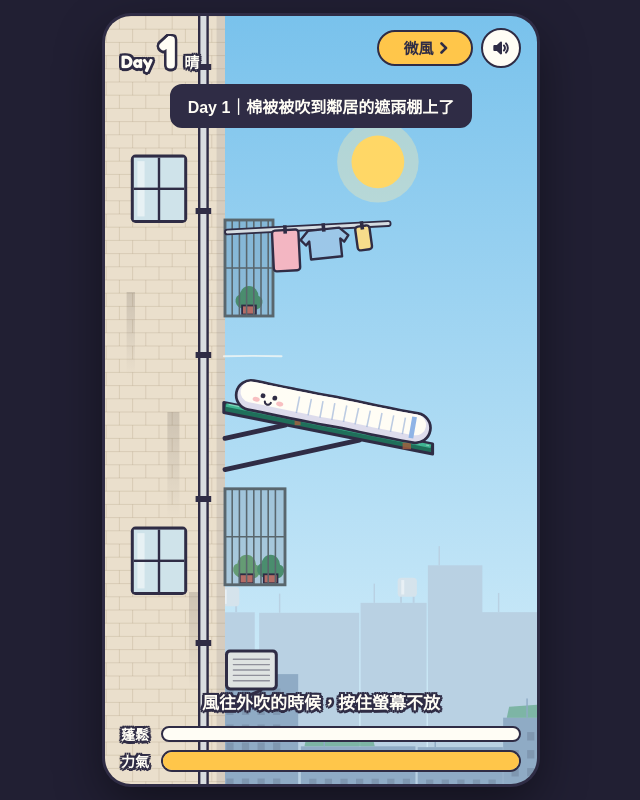
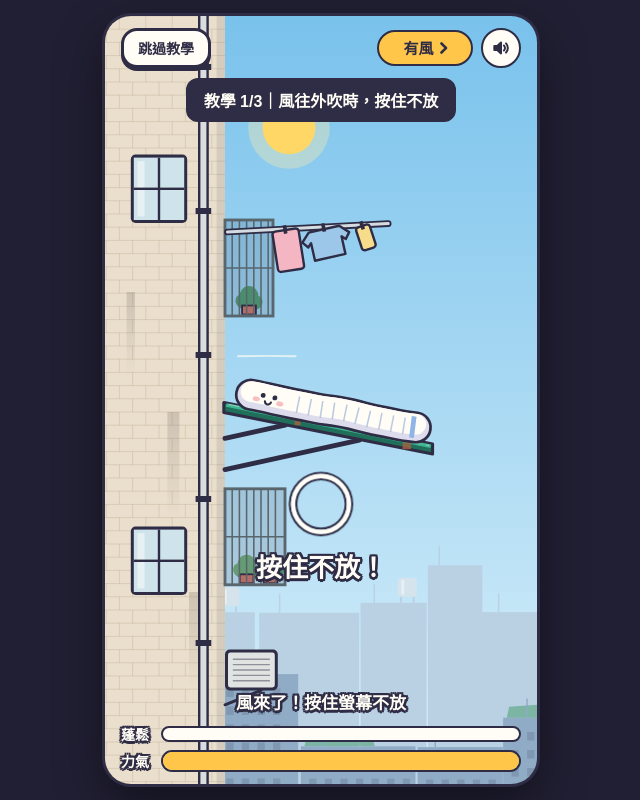
Before and after one commit to StevenChiang88/trash_game, a plain HTML site: page beibei/index.html in a window 1280 px wide. Both pictures are taken after a click on the button "開始曬被". Shown: the whole page, without its empty margins (319-959 px from the left). Drawn offline with Linux system fonts and the light colour scheme; a web font is replaced by a local one.

Commit message:
Teach the controls once up front and remember it in localStorage
First-time players now get a three-step tutorial before Day 1: hold
through a gust, tap back to the wall, shoo a pigeon. The blanket cannot
fall or run out of stamina during it. Finishing or skipping stores
bb.tut=1 so later runs start straight at Day 1; the title screen gets a
replay link. The mid-game hold prompt for the first few gusts is gone
(it still appears for tornadoes).

Co-Authored-By: Claude Fable 5.2 <noreply@anthropic.com>
Claude-Session: https://claude.ai/code/session_01KxDmhWxjQ4a2uP9nZWftUY

```diff
--- a/beibei/index.html
+++ b/beibei/index.html
@@ -111,6 +111,9 @@ body{background:var(--sky);color:var(--ink);font-family:var(--body);font-weight:
 .btn{pointer-events:auto;font:inherit;font-weight:900;font-size:20px;color:var(--quilt);background:var(--tin);border:3px solid var(--ink);border-radius:16px;padding:12px 30px;box-shadow:0 5px 0 var(--ink);cursor:pointer;transition:transform .06s,box-shadow .06s}
 .btn:active{transform:translateY(4px);box-shadow:0 1px 0 var(--ink)}
 .btn.ghost{background:var(--quilt);color:var(--ink);font-size:16px;padding:10px 20px}
+.link{pointer-events:auto;font:inherit;font-weight:900;font-size:14px;color:var(--quilt);text-shadow:var(--sticker);background:none;border:0;padding:6px 10px;text-decoration:underline;text-underline-offset:4px;cursor:pointer}
+.link:focus-visible{outline:3px solid var(--sun);outline-offset:2px}
+#skip{font-size:14px;padding:7px 14px;box-shadow:0 3px 0 var(--ink)}
 .best{font-weight:900;font-size:14px;color:var(--quilt);text-shadow:var(--sticker);min-height:1.4em}
 
 #over{justify-content:center;background:rgba(47,44,69,.45)}
@@ -140,7 +143,8 @@ body{background:var(--sky);color:var(--ink);font-family:var(--body);font-weight:
 
   <div class="hud" id="hud" hidden>
     <div class="top">
-      <div class="day"><span class="day-l">Day</span><span class="day-n" id="dayN">1</span><span class="wx" id="wx">晴</span></div>
+      <button class="btn ghost" id="skip" type="button" hidden>跳過教學</button>
+      <div class="day" id="dayBox"><span class="day-l">Day</span><span class="day-n" id="dayN">1</span><span class="wx" id="wx">晴</span></div>
       <div class="side">
         <div class="wind calm" id="wind"><span id="windT">無風</span><i id="windA"></i></div>
         <button class="icon-btn" id="mute" type="button" aria-label="聲音開關"></button>
@@ -171,6 +175,7 @@ body{background:var(--sky);color:var(--ink);font-family:var(--body);font-weight:
     </ul>
     <button class="btn" id="start" type="button">開始曬被</button>
     <div class="best" id="best"></div>
+    <button class="link" id="replay" type="button" hidden>重看教學</button>
   </div>
 
   <div class="screen" id="over" hidden>
@@ -216,7 +221,7 @@ const PIGEON_LOAD=.18,POOP_AT=1.8,DIRT_MAX=4,DIRT_COST=12;
 const ST_MAX=100,ST_DRAIN=18,ST_REGEN=15,ST_TAP=7,LOCK_T=1.1;
 
 class Sim{
-  constructor(seed){this.rng=rng32(seed);this.t=0;this.day=1;this.s=14;this.v=0;this.h=0;
+  constructor(seed,tut){this.tut=!!tut;this.tutStep=1;this.rng=rng32(seed);this.t=0;this.day=1;this.s=14;this.v=0;this.h=0;
     this.st=ST_MAX;this.lock=0;this.regenWait=0;this.tapCd=0;this.gripping=false;this.holdT=0;this.gripK=0;
     this.wet=0;this.slick=0;this.sun=0;this.soaked=false;this.wind=0;this.gust=null;this.gustWait=1.6;this.phi=this.rng()*TAU;
     this.quake=0;this.quakeAt=-1;this.quakeWarned=false;this.jolt=0;this.joltT=0;this.hadQuake=false;
@@ -248,6 +253,7 @@ class Sim{
     return this.v>15||this.quake>0||this.torPull>0||drive-lerp(MU_FREE,MU_RAIN,this.slick)*G*UX*on>40;}
   gustSpec(){
     const d=this.day,D=d/30,m=.76+.59*D,q=1+.25*Math.min(D,3);
+    if(this.tut)return this.tutStep===1?{a:200,b:215,g0:1.3,g1:1.7,h0:1.2,h1:1.4,right:1}:null;   // 教學：只在第一步吹風
     if(d===1)return{a:60,b:105,g0:2,g1:3,h0:.8,h1:1.4,right:.7};
     if(d===2)return{a:165,b:185,g0:2.2,g1:3,h0:.6,h1:.9,right:1};
     switch(this.weather){
@@ -261,7 +267,7 @@ class Sim{
   step(dt,inp){
     if(this.fallen)return;
     this.t+=dt;
-    const d=1+Math.floor(this.t/DAY_LEN);
+    const d=this.tut?1:1+Math.floor(this.t/DAY_LEN);
     if(d!==this.day){const q=this.hadQuake,tq=this.hadTor;this.hadQuake=this.hadTor=false;this.day=d;this.setupDay();this.events.push({type:'day',afterQuake:q,afterTor:tq});}
 
     // 風：背景風 + 一陣一陣的陣風（先預告再吹）
@@ -303,9 +309,9 @@ class Sim{
     const pg=this.pigeon;
     if(pg){pg.t+=dt;
       // 沒被趕走就會大便，一隻最多兩坨
-      if(pg.phase==='on'&&!inp.shoo&&pg.poops<2&&pg.t>=POOP_AT*(pg.poops+1)){pg.poops++;this.dirt=Math.min(DIRT_MAX,this.dirt+1);this.events.push({type:'poop'});}
+      if(pg.phase==='on'&&!this.tut&&!inp.shoo&&pg.poops<2&&pg.t>=POOP_AT*(pg.poops+1)){pg.poops++;this.dirt=Math.min(DIRT_MAX,this.dirt+1);this.events.push({type:'poop'});}
       if(pg.phase==='in'&&pg.t>=.8){pg.phase='on';pg.t=0;}
-      else if(pg.phase==='on'&&(pg.t>=5||inp.shoo)){if(inp.shoo)this.events.push({type:'shoo'});pg.phase='out';pg.t=0;}
+      else if(pg.phase==='on'&&((pg.t>=5&&!this.tut)||inp.shoo)){if(inp.shoo)this.events.push({type:'shoo'});pg.phase='out';pg.t=0;}
       else if(pg.phase==='out'&&pg.t>=.8)this.pigeon=null;}
 
     // 力氣：按住抓緊會耗力，連點往內爬也耗力
@@ -317,6 +323,7 @@ class Sim{
     else{this.lock=Math.max(0,this.lock-dt);
       if(this.regenWait>0)this.regenWait-=dt;else if(!(pg&&pg.phase==='on'))this.st=Math.min(this.stMax,this.st+ST_REGEN*(this.wet<.05?1.2:1)*dt);}
     if(this.st>this.stMax)this.st=this.stMax;
+    if(this.tut&&this.st<35)this.st=35;              // 教學裡不會沒力
     if(inp.tap&&this.lock<=0&&this.st>=ST_TAP&&this.tapCd<=0){
       this.tapCd=.1;this.regenWait=.25;
       const f=this.torPull>.2?0:clamp(1-(this.wind-60)/100,0,1);        // 風往外吹時爬不動
@@ -340,7 +347,8 @@ class Sim{
     else{const nv=this.v+(drive-Math.sign(this.v)*fmax)*dt;this.v=(nv*this.v<0&&Math.abs(drive)<=fmax)?0:nv;}
     this.s+=this.v*dt;
     if(this.s<0){this.s=0;if(this.v<0)this.v=0;}
-    if(h>=H_FALL){this.fallen=true;this.cause=this.torPull>.3?'tornado':'fall';this.events.push({type:'fall'});}
+    if(this.tut){if(h>.36){this.s=8;this.v=0;this.events.push({type:'tutReset'});}}   // 教學裡不會掉，滑太遠就放回牆邊
+    else if(h>=H_FALL){this.fallen=true;this.cause=this.torPull>.3?'tornado':'fall';this.events.push({type:'fall'});}
   }
 }
 const SIN_=UY;
@@ -492,7 +500,8 @@ function skyAt(p,storm){let i=0;while(i<SKY.length-2&&p>SKY[i+1][0])i++;const a=
 let sim=new Sim(1),cloth=new Cloth(),mode='title',time=0,windVis=0,stormVis=0,rainVis=0,shake=0,flash=0,fallT=0,runDay=1,torX=500,torA=0;
 const inp={grip:false,tap:false,shoo:false},pointers=new Map();let keyDown=false,keyT=0;
 let best=parseInt(store.get('bb.best')||'0',10)||0,everGrip=false,everCrawl=false,crawls=0;
-let holds=store.get('bb.learned')==='1'?3:0,holdAcc=0,gustRef=null,tapWarnT=0,cueOn=false,cueHeld=null,holdPt=null;
+let tutDone=store.get('bb.tut')==='1'||store.get('bb.learned')==='1',tutT=0,tutMsgT=0,tutSlide=null;   // 教學只在第一次玩時出現，學過就記在 localStorage
+let holdAcc=0,gustRef=null,tapWarnT=0,cueOn=false,cueHeld=null,holdPt=null;
 const clouds=[],streaks=[],drops=[],leaves=[],feathers=[],drips=[],steam=[],sparks=[],stains=[];let poopedToday=false;
 {const r=rng32(5);for(let i=0;i<7;i++)clouds.push({x:-500+r()*1400,y:40+r()*250,s:.7+r()*.9,v:.5+r()});
  for(let i=0;i<110;i++)drops.push({x:r()*1300-470,y:r()*900-130,l:9+r()*9});}
@@ -569,7 +578,7 @@ function drawBlanket(c){
   if(sim.gripping){c.strokeStyle='#fffdf5';c.lineWidth=2;c.lineCap='round';const hx=P[1].x,hy=P[1].y-R-7;c.beginPath();for(let k=-1;k<=1;k++){c.moveTo(hx+k*7,hy-2);c.lineTo(hx+k*10,hy-8);}c.stroke();}
 }
 const wetVis=()=>(mode==='title'||mode==='over')?0:sim.wet;
-const dayPhase=()=>mode==='title'?.3:(sim.t%DAY_LEN)/DAY_LEN;
+const dayPhase=()=>mode==='title'||sim.tut?.3:(sim.t%DAY_LEN)/DAY_LEN;
 const nightAmt=()=>{const p=dayPhase();return smooth(.66,.78,p)-smooth(.94,1,p);};
 
 function render(){
@@ -661,11 +670,17 @@ function hud(dt){
   el.stam.classList.toggle('low',sim.st<28&&sim.lock<=0);el.stam.classList.toggle('lock',sim.lock>0);el.stam.classList.toggle('held',!!(sim.pigeon&&sim.pigeon.phase==='on'));
   if(tapWarnT>0)tapWarnT=sim.gripping?0:tapWarnT-dt;
   const sliding=mode==='play'&&sim.v>20&&!sim.gripping;
-  const showCue=mode==='play'&&sim.lock<=0&&(torOn||(holds<3&&((!!gst&&gst.dir>0&&gst.str>=150)||sim.v>20)));
+  const showCue=mode==='play'&&sim.lock<=0&&(torOn||(sim.tut&&sim.tutStep===1&&!!gst&&gst.dir>0));
   if(showCue!==cueOn){cueOn=showCue;el.cue.hidden=!showCue;}
   if(showCue&&sim.gripping!==cueHeld){cueHeld=sim.gripping;el.cue.classList.toggle('held',cueHeld);el.cueT.textContent=cueHeld?'很好，撐住！':'按住不放！';}
   el.vig.style.opacity=mode==='play'?(clamp((sim.h-.22)/.35,0,1)*(.75+.25*Math.sin(time*9))).toFixed(2):'0';
-  if(mode==='play'){
+  if(tutMsgT>0)tutMsgT-=dt;
+  if(mode==='play'&&sim.tut){const S=sim.tutStep,blowing=!!gst&&gst.dir>0;
+    if(S===1)setHint(sim.gripping&&blowing?'很好，撐住！先不要放':tutMsgT>0?'滑出去了，再試一次：風來時按住不放':blowing?'風來了！按住螢幕不放':'等風來…右上角的風向會先閃');
+    else if(S===2)setHint(sim.gripping?'現在沒風，不用按住，連點就好':'連點螢幕，一下一下爬回牆邊');
+    else if(S===3)setHint('點鴿子，把牠趕走');
+    else setHint('');
+  }else if(mode==='play'){
     if(sim.lock>0)setHint('沒力了…');
     else if(torOn)setHint('龍捲風！只有按住不放才撐得住');
     else if(sliding)setHint('正在滑！按住不放才停得下來');
@@ -680,11 +695,29 @@ function hud(dt){
 }
 
 /* ───────── 流程 ───────── */
-function start(){
+const TUT=['','教學 1/3｜風往外吹時，按住不放','教學 2/3｜沒風時，連點爬回牆邊','教學 3/3｜鴿子來了，點牠趕走','學會了！正式開始'];
+function tutGo(n){
+  sim.tutStep=n;banner(TUT[n],false,999);tutMsgT=0;
+  if(n===2){sim.gust=null;tutSlide={from:sim.s,t:0};}                 // 把被被往外推一點，讓玩家爬回來
+  if(n===4){tutT=1.5;tutDone=true;store.set('bb.tut','1');Snd.blip(700,1200,.18,'triangle',.08);Snd.blip(900,1500,.2,'triangle',.07,.12);
+    for(const q of cloth.p)sparks.push({x:q.x+(Math.random()-.5)*10,y:q.y-R-4-Math.random()*14,life:.6+Math.random()*.5});}
+  else Snd.blip(520,780,.12,'triangle',.07);
+}
+function tutTick(dt){
+  const S=sim.tutStep,gg=sim.gust;
+  if(S===1){if(gg!==gustRef){const ok=gustRef&&gustRef.dir>0&&holdAcc>=.6;gustRef=gg;holdAcc=0;if(ok){tutGo(2);return;}}
+    if(gg&&gg.dir>0&&gg.t>gg.tele&&sim.gripping)holdAcc+=dt;}
+  else if(S===2){if(tutSlide){tutSlide.t+=dt/.5;const e=clamp(tutSlide.t,0,1);sim.s=lerp(tutSlide.from,46,e*e*(3-2*e));sim.v=0;if(e>=1)tutSlide=null;}
+    else if(sim.s<8&&Math.abs(sim.v)<5)tutGo(3);}
+  else if(S===3){if(!sim.pigeon)sim.pigeon={phase:'in',t:0,poops:0};}
+  else if((tutT-=dt)<=0)begin(false);
+}
+function start(){begin(!tutDone);}
+function begin(tut){
   Snd.init();Snd.blip(520,880,.16,'triangle',.1);
-  sim=new Sim((Math.random()*1e9)|0);cloth.place(sim.s);mode='play';fallT=0;shake=0;inp.grip=inp.tap=inp.shoo=false;pointers.clear();keyDown=false;
+  sim=new Sim((Math.random()*1e9)|0,tut);cloth.place(sim.s);tutSlide=null;tutMsgT=0;$('skip').hidden=!tut;$('dayBox').hidden=tut;mode='play';fallT=0;shake=0;inp.grip=inp.tap=inp.shoo=false;pointers.clear();keyDown=false;
   feathers.length=0;el.title.hidden=true;el.over.hidden=true;el.hud.hidden=false;el.dayN.textContent='1';el.wx.textContent=WX.sunny;lastWindKey='';lastFill=-1;lastWet=-1;lastDead=-1;torA=0;tapWarnT=0;gustRef=null;holdAcc=0;stains.length=0;poopedToday=false;drips.length=steam.length=sparks.length=0;
-  banner('Day 1｜棉被被吹到鄰居的遮雨棚上了',false,3);
+  if(tut)banner(TUT[1],false,999);else banner('Day 1｜棉被被吹到鄰居的遮雨棚上了',false,3);
 }
 function gameOver(){
   mode='over';const d=runDay;if(d>best){best=d;store.set('bb.best',String(d));}
@@ -693,7 +726,7 @@ function gameOver(){
   $('ovRank').textContent=RANKS.find(r=>d>=r[0])[1];$('ovFans').textContent=fmt(120+Math.pow(d,1.9)*40)+' 位追蹤者';
   $('copied').textContent='';el.hud.hidden=true;el.over.hidden=false;showBest();
 }
-function showBest(){el.best.textContent=best>0?`最佳紀錄　Day ${best}`:'';}
+function showBest(){el.best.textContent=best>0?`最佳紀錄　Day ${best}`:'';$('replay').hidden=!tutDone;}
 function handle(ev){
   switch(ev.type){
     case'day':{const w=sim.weather,d=sim.day,pooped=poopedToday;poopedToday=false;el.dayN.textContent=d;el.wx.textContent=WX[w];Snd.blip(660,990,.14,'triangle',.07);
@@ -707,6 +740,7 @@ function handle(ev){
       stains.push({i:clamp(k-1-2*stains.length,4,NODES-2),off:(Math.random()-.5)*5});poopedToday=true;shake=Math.max(shake,3);
       banner('鴿子大便了！力氣上限變少，下雨才洗得掉',true,3.6);Snd.blip(260,90,.16,'square',.07);break;}
     case'clean':banner('雨把被被洗乾淨了，力氣上限恢復',false,3);Snd.blip(600,1000,.16,'triangle',.07);break;
+    case'tutReset':tutMsgT=3;cloth.place(sim.s);Snd.blip(260,180,.14,'triangle',.06);break;
     case'soaked':banner('被被濕透了：變重、抓緊更累，但比較不怕風',false,3.4);Snd.blip(300,180,.25,'sine',.08);break;
     case'dried':banner('曬乾了！蓬鬆的被被回力氣更快',false,3);Snd.blip(700,1200,.18,'triangle',.08);Snd.blip(900,1500,.2,'triangle',.07,.12);
       for(const n of cloth.p)if(Math.random()<.6)sparks.push({x:n.x+(Math.random()-.5)*10,y:n.y-R-4-Math.random()*14,life:.6+Math.random()*.5});break;
@@ -714,7 +748,7 @@ function handle(ev){
     case'quakeWarn':banner('國家級警報：地震，請抓緊',true,4);for(let i=0;i<3;i++)Snd.blip(880,880,.16,'square',.05,i*.24);break;
     case'quake':shake=10;break;
     case'pigeon':banner('鴿子來踩被被了，點牠趕走！',false,2.6);Snd.blip(430,350,.2,'sine',.08);Snd.blip(430,350,.22,'sine',.08,.26);break;
-    case'shoo':{const p=pigeonPos();if(p)for(let i=0;i<6;i++)feathers.push({x:p.x,y:p.y-10,vx:(Math.random()-.5)*120,vy:-40-Math.random()*60,a:Math.random()*TAU,life:1});Snd.blip(900,500,.1,'triangle',.06);break;}
+    case'shoo':{const p=pigeonPos();if(p)for(let i=0;i<6;i++)feathers.push({x:p.x,y:p.y-10,vx:(Math.random()-.5)*120,vy:-40-Math.random()*60,a:Math.random()*TAU,life:1});Snd.blip(900,500,.1,'triangle',.06);if(sim.tut&&sim.tutStep===3)tutGo(4);break;}
     case'crawl':cloth.crawl();everCrawl=true;crawls++;Snd.blip(230,340,.07,'sine',.09);if(ev.f<.4)tapWarnT=2.6;break;
     case'skid':tapWarnT=0;shake=Math.max(shake,3);Snd.blip(160,120,.09,'sawtooth',.05);break;
     case'blown':cloth.crawl();tapWarnT=2.6;shake=Math.max(shake,4);Snd.blip(180,110,.12,'sawtooth',.06);break;
@@ -729,9 +763,7 @@ function tick(dt){
   time+=dt;
   if(mode==='play'){
     inp.grip=pointers.size>0||keyDown;if(inp.grip&&sim.gripping)everGrip=true;
-    // 教學用：有沒有在往外吹的陣風裡「按住」撐過去
-    const gg=sim.gust;if(gg!==gustRef){if(gustRef&&gustRef.dir>0&&holdAcc>=.5&&++holds===3)store.set('bb.learned','1');gustRef=gg;holdAcc=0;}
-    if(gg&&gg.dir>0&&gg.t>gg.tele&&sim.gripping)holdAcc+=dt;
+    if(sim.tut)tutTick(dt);
     sim.step(dt,inp);inp.tap=false;inp.shoo=false;
     while(sim.events.length)handle(sim.events.shift());
     if(sim.quake>0)shake=Math.max(shake,7);
@@ -799,6 +831,8 @@ window.addEventListener('keydown',e=>{if(e.code!=='Space'&&e.code!=='ArrowUp')re
 window.addEventListener('keyup',e=>{if(e.code!=='Space'&&e.code!=='ArrowUp')return;if(!keyDown)return;keyDown=false;if(mode==='play'&&performance.now()-keyT<TAP_MS)inp.tap=true;});
 $('start').addEventListener('click',start);
 $('again').addEventListener('click',start);
+$('replay').addEventListener('click',()=>begin(true));
+$('skip').addEventListener('click',()=>{tutDone=true;store.set('bb.tut','1');begin(false);});
 el.mute.addEventListener('click',()=>{Snd.init();Snd.setOn(!Snd.on);muteIcon();});
 $('share').addEventListener('click',async()=>{
   const text=`我的被被在遮雨棚上撐到 Day ${runDay} 才${sim.cause==='tornado'?'被龍捲風捲走':'掉下去'}，封號「${$('ovRank').textContent}」。你的能撐幾天？`+(document.querySelector('link[rel=canonical]')?' '+document.querySelector('link[rel=canonical]').href:''),out=$('copied');
@@ -809,7 +843,7 @@ window.addEventListener('resize',resize);
 if(window.ResizeObserver)new ResizeObserver(resize).observe(gameEl);
 
 muteIcon();showBest();resize();requestAnimationFrame(frame);
-window.__bb={Sim,DAY_LEN,get sim(){return sim},get mode(){return mode},start};
+window.__bb={Sim,DAY_LEN,get sim(){return sim},get mode(){return mode},start,pigeonXY(){const p=pigeonPos();if(!p)return null;const b=gameEl.getBoundingClientRect();return{x:b.left+ox+p.x*scale,y:b.top+oy+(p.y-10)*scale};}};
 })();
 </script>
 <!--/PAGE-->
```
Also changed, not shown: 1 other file.
